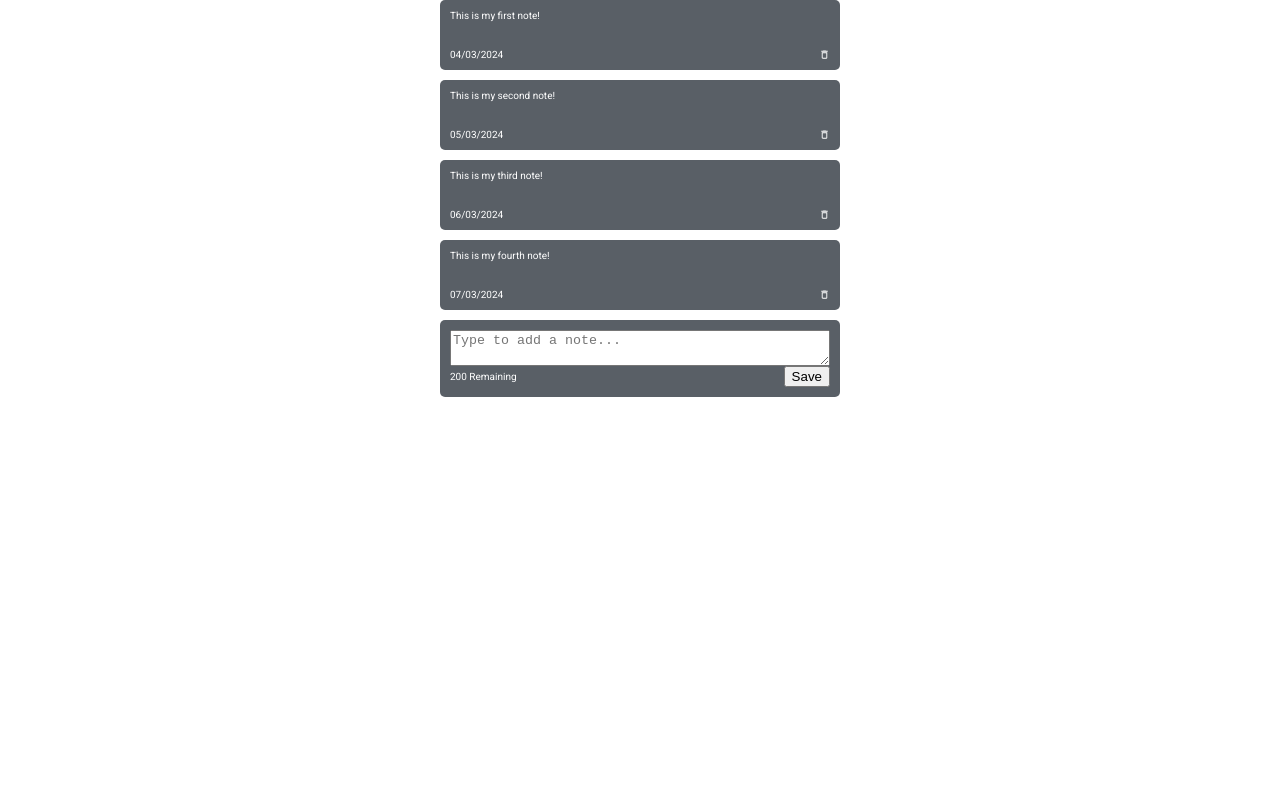
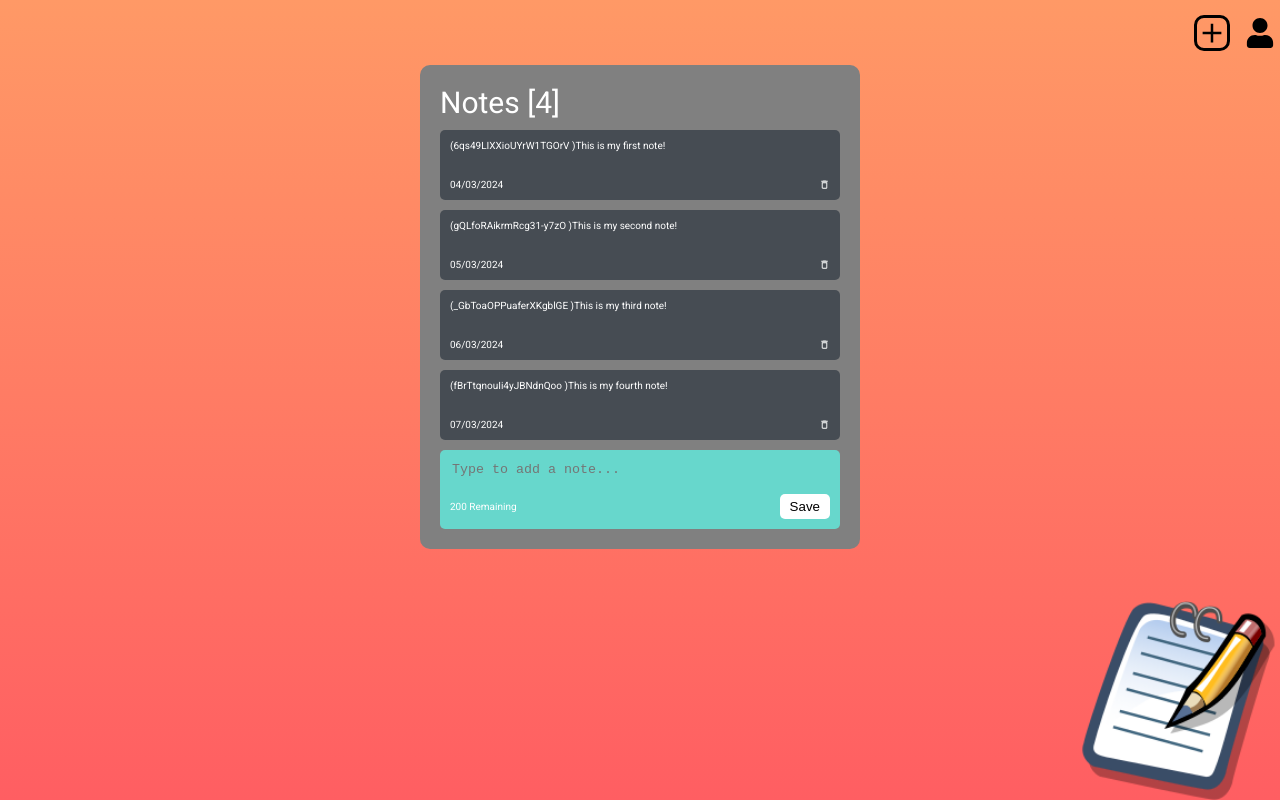
Before and after one commit to DavidVida1/React-Notes-App, a React (Vite) app in the folder React-Notes-App/: page / in a window 1280 px wide. Built offline with nearby package versions, Linux system fonts and the light colour scheme.

Commit message:
delete note done Co-authored-by: ShymaroGit <ShymaroGit@users.noreply.github.com>

```diff
--- a/React-Notes-App/package.json
+++ b/React-Notes-App/package.json
@@ -10,6 +10,7 @@
     "preview": "vite preview"
   },
   "dependencies": {
+    "nanoid": "^5.0.6",
     "react": "^18.2.0",
     "react-dom": "^18.2.0",
     "react-icons": "^5.0.1",
--- a/React-Notes-App/src/App.jsx
+++ b/React-Notes-App/src/App.jsx
@@ -2,8 +2,11 @@ import React, { useState, useEffect } from "react";
 import { nanoid } from "nanoid";
 import NotesList from "./components/NotesList";
 import GlobalStyles from "./GlobalStyles";
+import Header from "./Header";
 import "./style.css";
 import styled from "styled-components";
+import Notes from "./components/NotesClass";
+import watermark from "./assets/Notepad_icon.svg.png";
 
 const App = () => {
   const [notes, setNotes] = useState([
@@ -28,10 +31,40 @@ const App = () => {
       date: "07/03/2024",
     },
   ]);
+
+  const addNote = (text) => {
+    const date = new Date();
+    const newNote = {
+      id: nanoid(),
+      text: text.trim(),
+      date: date.toLocaleDateString(),
+    };
+    const newNotes = [...notes, newNote];
+    setNotes(newNotes);
+
+    console.log(newNote.text);
+  };
+
+  const deleteNote = (id) => {
+    /*filter returns an array*/
+
+    const newNotes = notes.filter((note) => {
+      return note.id !== id;
+    });
+    setNotes(newNotes);
+  };
+
   return (
     <AppContainer>
+      <Header />
       <GlobalStyles />
-      <NotesList notes={notes} />
+
+      <NotesList
+        className="wrapper"
+        notes={notes}
+        handleAddNote={addNote}
+        handleDeleteNote={deleteNote}
+      />
     </AppContainer>
   );
 };
@@ -39,7 +72,11 @@ const App = () => {
 export default App;
 
 const AppContainer = styled.section`
-  max-width: 400px;
-  margin-right: auto;
-  margin-left: auto;
+  height: 100vh;
+  width: 100%;
+
+  background-image: url(${watermark});
+  background-repeat: no-repeat;
+  background-size: 200px 200px;
+  background-position: bottom right;
 `;
--- a/React-Notes-App/src/GlobalStyles.js
+++ b/React-Notes-App/src/GlobalStyles.js
@@ -128,6 +128,10 @@ html {
   scroll-behavior: smooth;
 }
 
+body{
+  background: linear-gradient(to bottom, #ff9966, #ff5e62);
+}
+
 input {
         &:disabled {
             cursor: not-allowed;
--- /dev/null
+++ b/React-Notes-App/src/Header.jsx
@@ -0,0 +1,35 @@
+import React from "react";
+import styled from "styled-components";
+import { FaUser } from "react-icons/fa";
+import { IoMdAdd } from "react-icons/io";
+
+const Header = () => {
+  return (
+    <HeaderWrapper>
+      <IoMdAdd className="addListButton" />
+      <FaUser />
+    </HeaderWrapper>
+  );
+};
+
+export default Header;
+
+const HeaderWrapper = styled.header`
+  display: flex;
+  justify-content: end;
+  align-items: center;
+  width: 100%;
+  height: 65px;
+  color: var(--color-black);
+  font-size: 3rem;
+  gap: 10px;
+
+  & svg {
+    margin-right: 5px;
+
+    &.addListButton {
+      border: 3px solid black;
+      border-radius: 10px;
+    }
+  }
+`;
--- a/React-Notes-App/src/components/AddNote.jsx
+++ b/React-Notes-App/src/components/AddNote.jsx
@@ -1,20 +1,71 @@
+import React, { useState, useEffect } from "react";
 import styled from "styled-components";
 
-const AddNote = () => {
+const AddNote = ({ handleAddNote }) => {
+  const [noteText, setNoteText] = useState("");
+  const characterLimit = 200;
+
+  const handleChange = (event) => {
+    let text = event.target.value;
+
+    if (text.length > 200) {
+      text = text.substring(0, 200);
+    }
+
+    setNoteText(text);
+  };
+
+  const handleSaveClick = () => {
+    if (noteText.trim().length > 0) {
+      handleAddNote(noteText);
+      setNoteText("");
+    }
+  };
+
   return (
     <AddNoteContainer className="note new">
       <textarea
         row="8"
         cols="10"
         placeholder="Type to add a note..."
+        value={noteText}
+        onChange={handleChange}
       ></textarea>
       <footer className="noteFooter">
-        <small>200 Remaining</small>
-        <button className="save">Save</button>
+        <small>{characterLimit - noteText.length} Remaining</small>
+        <button className="saveBtn" onClick={handleSaveClick}>
+          Save
+        </button>
       </footer>
     </AddNoteContainer>
   );
 };
 export default AddNote;
 
-const AddNoteContainer = styled.section``;
+const AddNoteContainer = styled.section`
+  &.note.new {
+    background-color: #67d7cc;
+  }
+
+  & textarea {
+    border: none;
+    resize: none;
+    background-color: #67d7cc;
+
+    &:focus {
+      outline: none;
+    }
+  }
+
+  & .saveBtn {
+    background-color: var(--color-white);
+    border: none;
+    border-radius: 5px;
+    padding: 5px 10px;
+
+    &:hover {
+      background-color: green;
+      cursor: pointer;
+    }
+  }
+`;
--- a/React-Notes-App/src/components/Note.jsx
+++ b/React-Notes-App/src/components/Note.jsx
@@ -1,18 +1,41 @@
 import styled from "styled-components";
 import { MdDeleteOutline } from "react-icons/md";
+import { MdDelete } from "react-icons/md";
+
 import NotesList from "./NotesList";
 
-const Note = ({ id, text, date }) => {
+const Note = ({ id, text, date, handleDeleteNote }) => {
   return (
     <NoteContainer className="note">
-      <p>{text}</p>
+      <p>
+        ({id} ){text}
+      </p>
       <div className="noteFooter">
         <small>{date}</small>
-        <MdDeleteOutline className="deleteIcon" size="1.1em" />
+        <MdDeleteOutline className="deleteIconOutline" size="1.1em" />
+        <MdDelete
+          className="deleteIcon"
+          size="1.1em"
+          onClick={() => handleDeleteNote(id)}
+        />
       </div>
     </NoteContainer>
   );
 };
 export default Note;
 
-const NoteContainer = styled.section``;
+const NoteContainer = styled.section`
+  & .noteFooter {
+    & .deleteIconOutline:hover {
+      display: none;
+
+      & ~ .deleteIcon {
+        display: block;
+      }
+    }
+
+    & .deleteIcon {
+      display: none;
+    }
+  }
+`;
--- /dev/null
+++ b/React-Notes-App/src/components/NotesClass.jsx
@@ -0,0 +1,33 @@
+import { nanoid } from "nanoid";
+
+export default class Notes {
+  notes = [];
+
+  setNotes(newNotes) {
+    this.notes = newNotes;
+    console.log("this", this.notes);
+  }
+
+  constructor() {}
+
+  addNote = (text) => {
+    const date = new Date();
+    const newNote = {
+      id: nanoid(),
+      text: text.trim(),
+      date: date.toLocaleDateString(),
+    };
+
+    const newNotes = [...this.notes, newNote];
+    this.setNotes(newNotes);
+  };
+
+  deleteNote = (id) => {
+    /*filter returns an array*/
+
+    const newNotes = this.notes.filter((note) => {
+      return note.id !== id;
+    });
+    this.setNotes(newNotes);
+  };
+}
--- a/React-Notes-App/src/components/NotesList.jsx
+++ b/React-Notes-App/src/components/NotesList.jsx
@@ -2,13 +2,18 @@ import styled from "styled-components";
 import AddNote from "./AddNote";
 import Note from "./Note";
 
-const NotesList = ({ notes }) => {
+const NotesList = ({ notes, handleAddNote, handleDeleteNote }) => {
   return (
     <NotesListContainer>
+      <h1 className="title">Notes [{notes.length}]</h1>
       {notes.map((note) => (
-        <Note id={note.id} text={note.text} date={note.date} />
+        <Note
+          key={note.id}
+          /*id={note.id} text={note.text} date={note.date}*/ {...note}
+          handleDeleteNote={handleDeleteNote}
+        />
       ))}
-      <AddNote />
+      <AddNote handleAddNote={handleAddNote} />
     </NotesListContainer>
   );
 };
@@ -18,8 +23,17 @@ export default NotesList;
 const NotesListContainer = styled.section`
   display: grid;
   grid-gap: 1rem;
+  background-color: grey;
+  padding: 20px;
+  border-radius: 10px;
   grid-template-columns: repeat(auto-fit, minmax(250px, 1fr));
+  margin: auto;
+  width: 400px;
 
+  & .title {
+    color: var(--color-white);
+    font-size: 3rem;
+  }
   & section,
   & section .noteFooter {
     display: flex;
@@ -28,12 +42,12 @@ const NotesListContainer = styled.section`
 
   & .note {
     flex-direction: column;
-
     background-color: var(--color-grey);
     border-radius: var(--b-radius1);
     padding: 1rem;
     color: var(--color-white);
     min-height: 50px;
+    white-space: pre-wrap;
 
     & .noteFooter {
       align-items: center;
```
Also changed, not shown: React-Notes-App/src/assets/Notepad_icon.svg.png (added), 1 other file (tests, documents, lock files or other folders).
